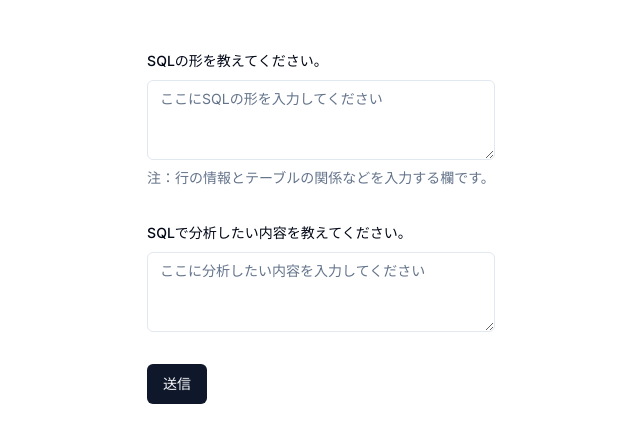
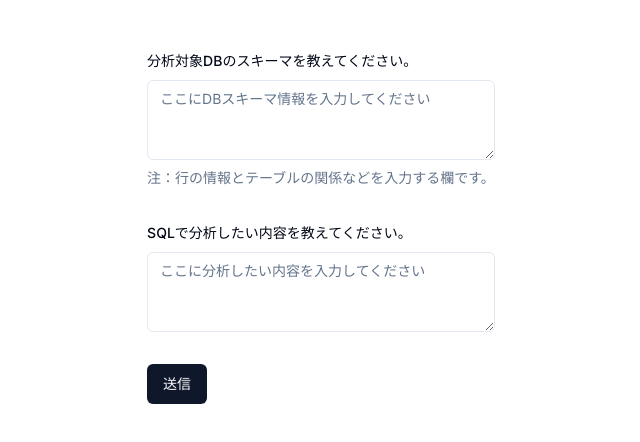
Before and after one commit to senkoji/ttsql-webapp, a Next.js app: page / in a window 1280 px wide. Shown: the top 442 px of the page, without its empty margins (319-959 px from the left). Built offline with nearby package versions, Linux system fonts and the light colour scheme.

Commit message:
fix db schema form labels

```diff
--- a/src/app/page.tsx
+++ b/src/app/page.tsx
@@ -15,11 +15,10 @@ import {
   FormLabel,
   FormMessage,
 } from "@/components/ui/form"
-import { Input } from "@/components/ui/input"
 
 const formSchema = z.object({
   sqlformat: z.string().min(1, {
-    message: "SQLの形を入力してください",
+    message: "DBスキーマ情報を入力してください",
   }),
   sqlcontent: z.string().min(1, {
     message: "分析したい内容を入力してください",
@@ -49,8 +48,8 @@ export default function Home() {
             name="sqlformat"
             render={({ field }) => (
               <FormItem>
-                <FormLabel>SQLの形を教えてください。</FormLabel>
-                <Textarea placeholder="ここにSQLの形を入力してください" {...field} />
+                <FormLabel>分析対象DBのスキーマを教えてください。</FormLabel>
+                <Textarea placeholder="ここにDBスキーマ情報を入力してください" {...field} />
                 <FormDescription>
                   注：行の情報とテーブルの関係などを入力する欄です。
                 </FormDescription>
```
